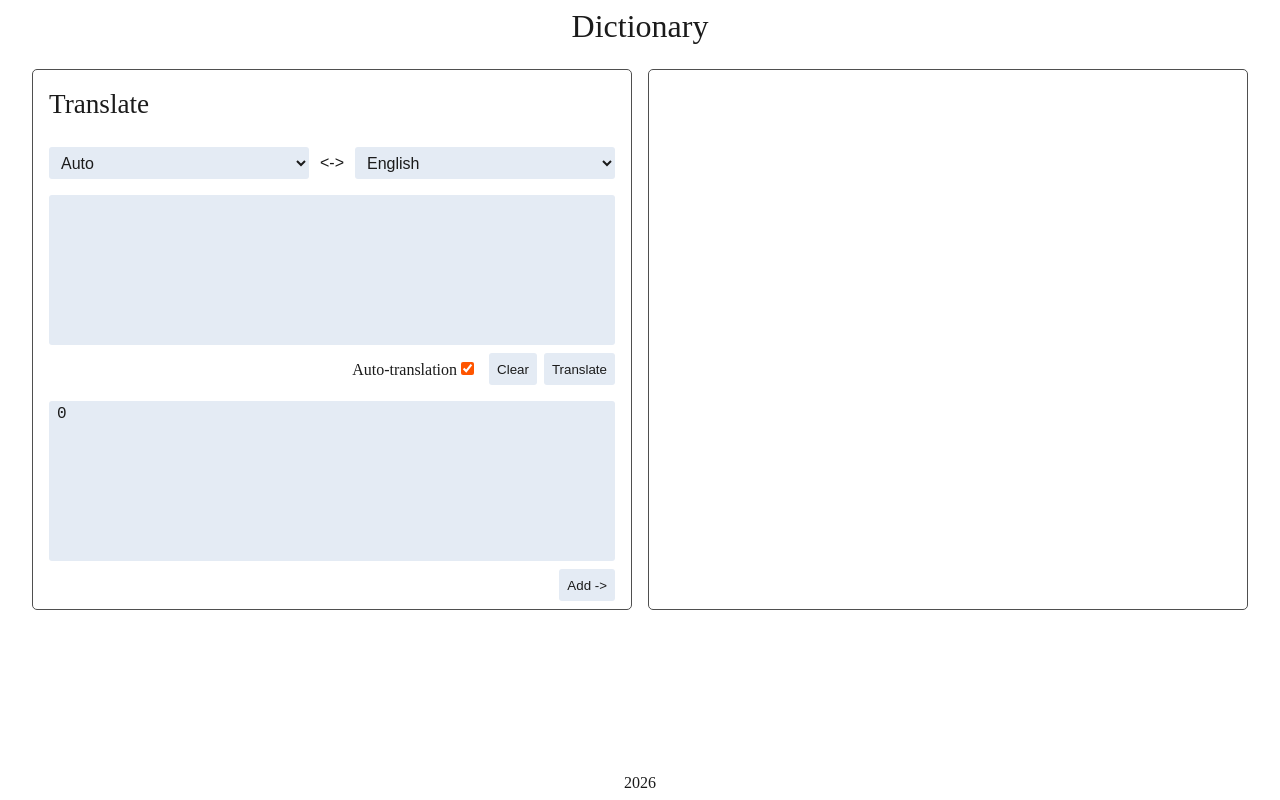
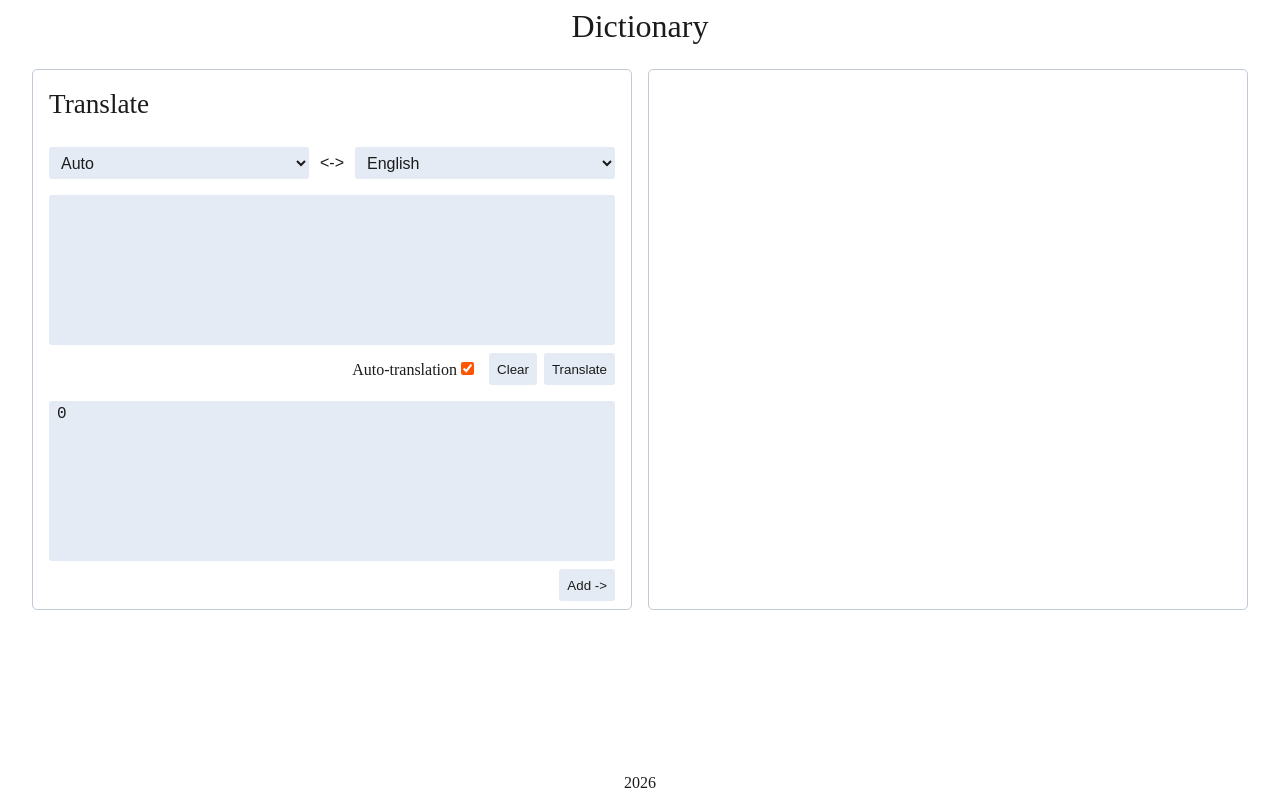
Before and after one commit to self-related/dictionary, a React (Vite) app: page / in a window 1280 px wide. Built offline with nearby package versions, Linux system fonts and the light colour scheme; the HTML template or start-up script is replaced by a standard one.

Commit message:
Change selector background and border colors

```diff
--- a/src/features/translate/ui/lang-panel/LangPanel.module.css
+++ b/src/features/translate/ui/lang-panel/LangPanel.module.css
@@ -23,7 +23,7 @@
     }
 
     &:open {
-        background-color: #353535;
+        background-color: var(--background-color-1);
     }
 }
 
--- a/src/shared/ui/layout/styles/themes.css
+++ b/src/shared/ui/layout/styles/themes.css
@@ -20,7 +20,7 @@
         --background-color-2-hover: #d9e3ef;
 
         --button-background: #e4ebf4;
-        --border-color: #4f4f4f;
+        --border-color: #c1cad6;
         --nav-color: transparent;
     }
 
```
